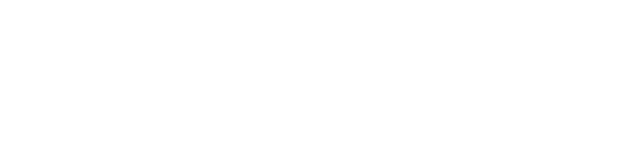
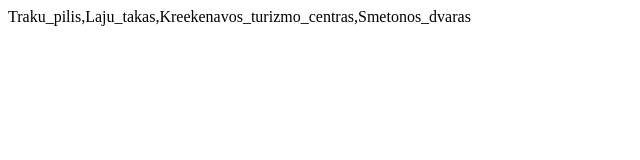
Before and after one commit to RaimondaRutk/PRAKTIKA, a website: page index2.html in a window 1280 px wide. Shown: the whole page, without its empty margins (0-640 px from the left). Drawn offline with Linux system fonts and the light colour scheme.

Commit message:
6 uzduotis update

```diff
--- a/index2.html
+++ b/index2.html
@@ -2,11 +2,11 @@
 <html lang="en">
   <head>
     <meta charset="UTF-8" />
-    <meta name="viewport" content="width=device-width, initial-scale=1.0" />
+
     <title>TypeScript: Mano pirmoji praktika</title>
   </head>
   <body>
     <div id="app"></div>
-    <script src="js/app.js"></script>
+    <script src="./js/app.js"></script>
   </body>
 </html>
--- a/js/app.js
+++ b/js/app.js
@@ -1,7 +1,31 @@
-function addNumbers(a, b) {
+"use strict";
+/* function addNumbers(a: number, b: number): number {
   return a + b;
 }
 var sum = addNumbers(10, 15);
 
-//document.getElementById('ap')?.append('Sum of the two number is: ' + sum);
+document.getElementById('app')?.append('Sum of the two numbers is : ' + sum);
 console.log('Sum of the two numbers is: ' + sum);
+*/
+var _a;
+var tourism = [
+    '1',
+    'Traku_pilis',
+    'Malborko_pilis',
+    'Laju_takas',
+    'Kreekenavos_turizmo_centras',
+    'Rundales_pilis',
+    'Smetonos_dvaras',
+];
+function getLithuaniaPlaces(tourism, template) {
+    var SetTourism = tourism.filter(function (place) { return template.indexOf(place) > -1; });
+    return SetTourism;
+}
+var Template = [
+    'Traku_pilis',
+    'Laju_takas',
+    'Kreekenavos_turizmo_centras',
+    'Smetonos_dvaras',
+];
+var result = getLithuaniaPlaces(tourism, Template);
+(_a = document.getElementById('app')) === null || _a === void 0 ? void 0 : _a.append(result.toString());
```
Also changed, not shown: app.ts (+31 -2 lines).
